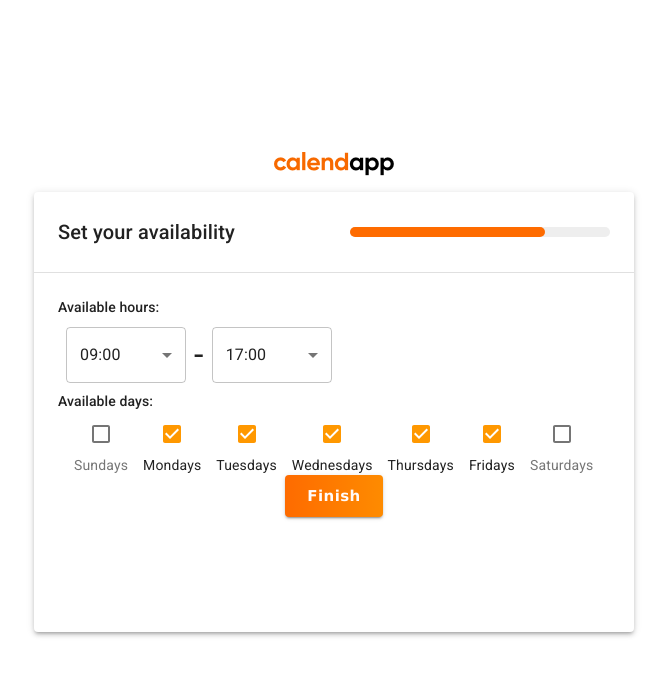
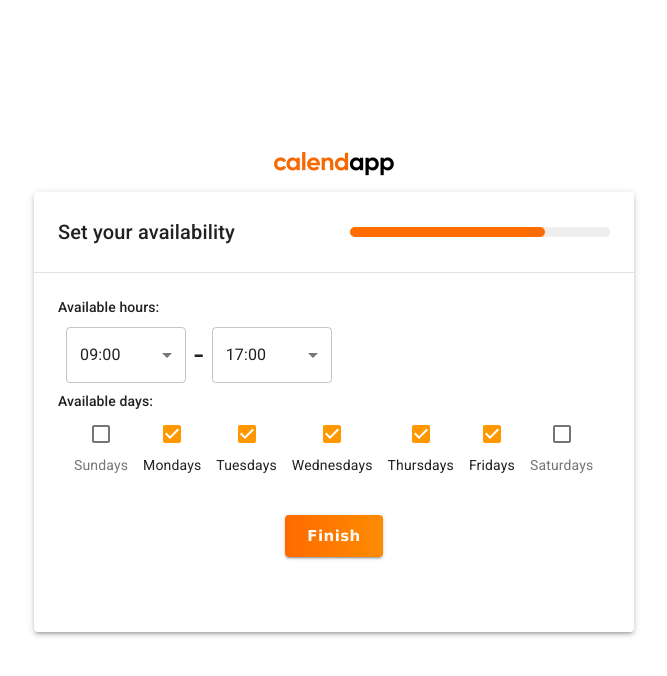
Before and after one commit to hatchways/team-phoenix, a React (Create React App) app in the folder client/: page /availability in a window 1280 px wide. Shown: the top 676 px of the page, without its empty margins (306-973 px from the left). Built offline with nearby package versions, Linux system fonts and the light colour scheme.

Commit message:
Fixed finish button location

```diff
--- a/client/src/component/AvailabilityWidget.js
+++ b/client/src/component/AvailabilityWidget.js
@@ -182,10 +182,13 @@
                             </ButtonGroup>
                         </Grid>
                     </Grid>
+                    <Box mt={5} mb={5}>
+                    <Grid container>
 
-                    <Grid container>
                     <ProfileFooter type="B"/>
+
                     </Grid>
+                    </Box>
                 </Box>
             </Paper>
         </Box>
```
